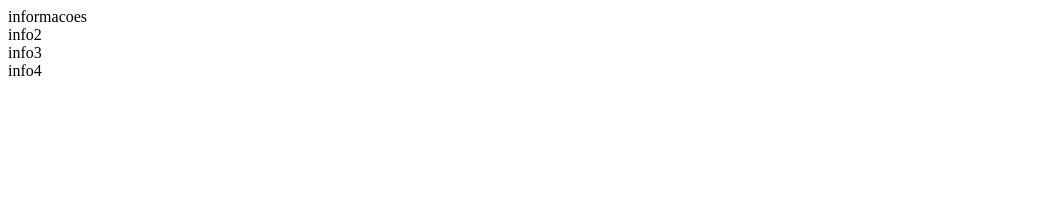
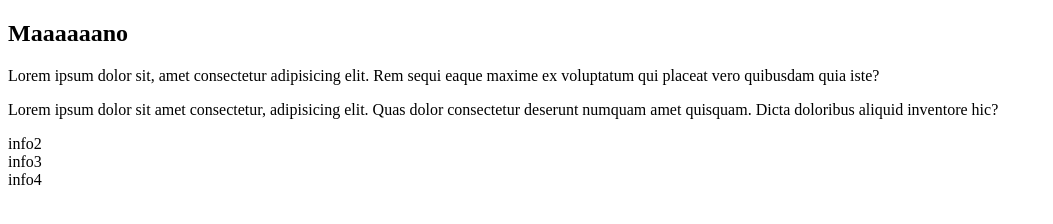
Before and after one commit to Rodrigo-costa85/aula05, a plain HTML site: page index.html in a window 1280 px wide. Shown: the whole page, without its empty margins (0-1053 px from the left). Drawn offline with Linux system fonts and the light colour scheme.

Commit message:
primeira sectio do html adicionada

```diff
--- a/index.html
+++ b/index.html
@@ -1,19 +1,29 @@
 <!DOCTYPE html>
 <html lang="en">
+
 <head>
     <meta charset="UTF-8">
     <meta name="viewport" content="width=device-width, initial-scale=1.0">
     <title>Document</title>
 </head>
+
 <body>
 
-<main>
-<section>informacoes </section>
-<section>info2</section>
-<section>info3</section>
-<section>info4</section>
-</main>
+    <main>
+        <section>
+            <h2>Maaaaaano</h2>
+                <p>Lorem ipsum dolor sit, amet consectetur adipisicing elit. Rem sequi eaque maxime ex voluptatum qui
+                    placeat vero quibusdam quia iste?</p>
+                <p>Lorem ipsum dolor sit amet consectetur, adipisicing elit. Quas dolor consectetur deserunt numquam
+                    amet quisquam. Dicta doloribus aliquid inventore hic?</p>
+
+        </section>
+        <section>info2</section>
+        <section>info3</section>
+        <section>info4</section>
+    </main>
 
 
 </body>
+
 </html>
```
